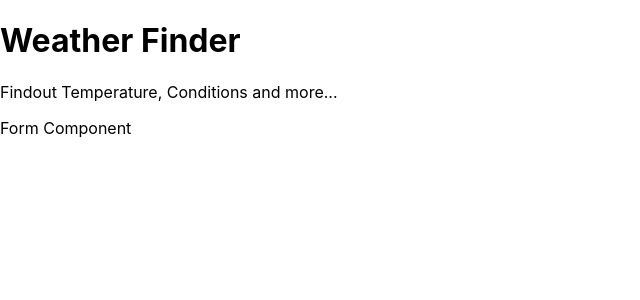
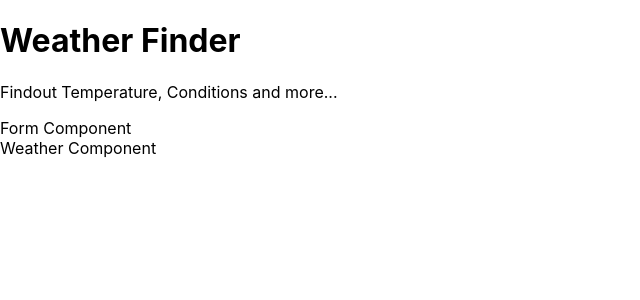
Before and after one commit to raedsalah/React-Weather-App, a React (Create React App) app: page / in a window 1280 px wide. Shown: the top 300 px of the page, without its empty margins (0-640 px from the left). Built offline with nearby package versions, Linux system fonts and the light colour scheme.

Commit message:
weather compenent created

```diff
--- a/src/App.js
+++ b/src/App.js
@@ -1,6 +1,7 @@
 import React from "react";
 import Titles from "./components/titles";
 import Form from "./components/form";
+import Weather from "./components/weather";
 
 class App extends React.Component {
   render() {
@@ -8,6 +9,7 @@ class App extends React.Component {
       <div>
         <Titles />
         <Form />
+        <Weather />
       </div>
     );
   }
--- /dev/null
+++ b/src/components/weather.js
@@ -0,0 +1,10 @@
+import React, { Component } from "react";
+
+class Weather extends Component {
+  state = {};
+  render() {
+    return <div>Weather Component</div>;
+  }
+}
+
+export default Weather;
```
